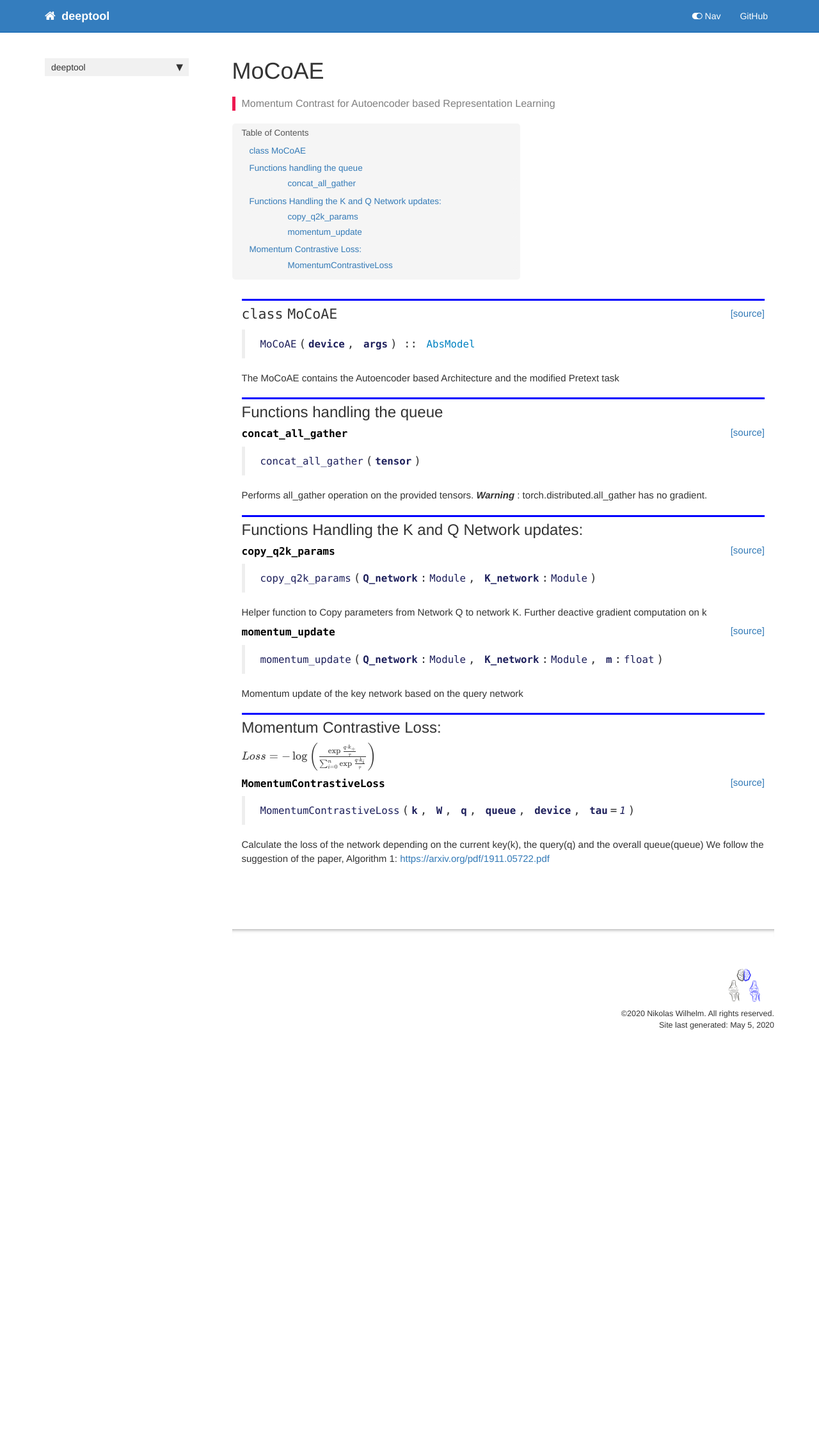
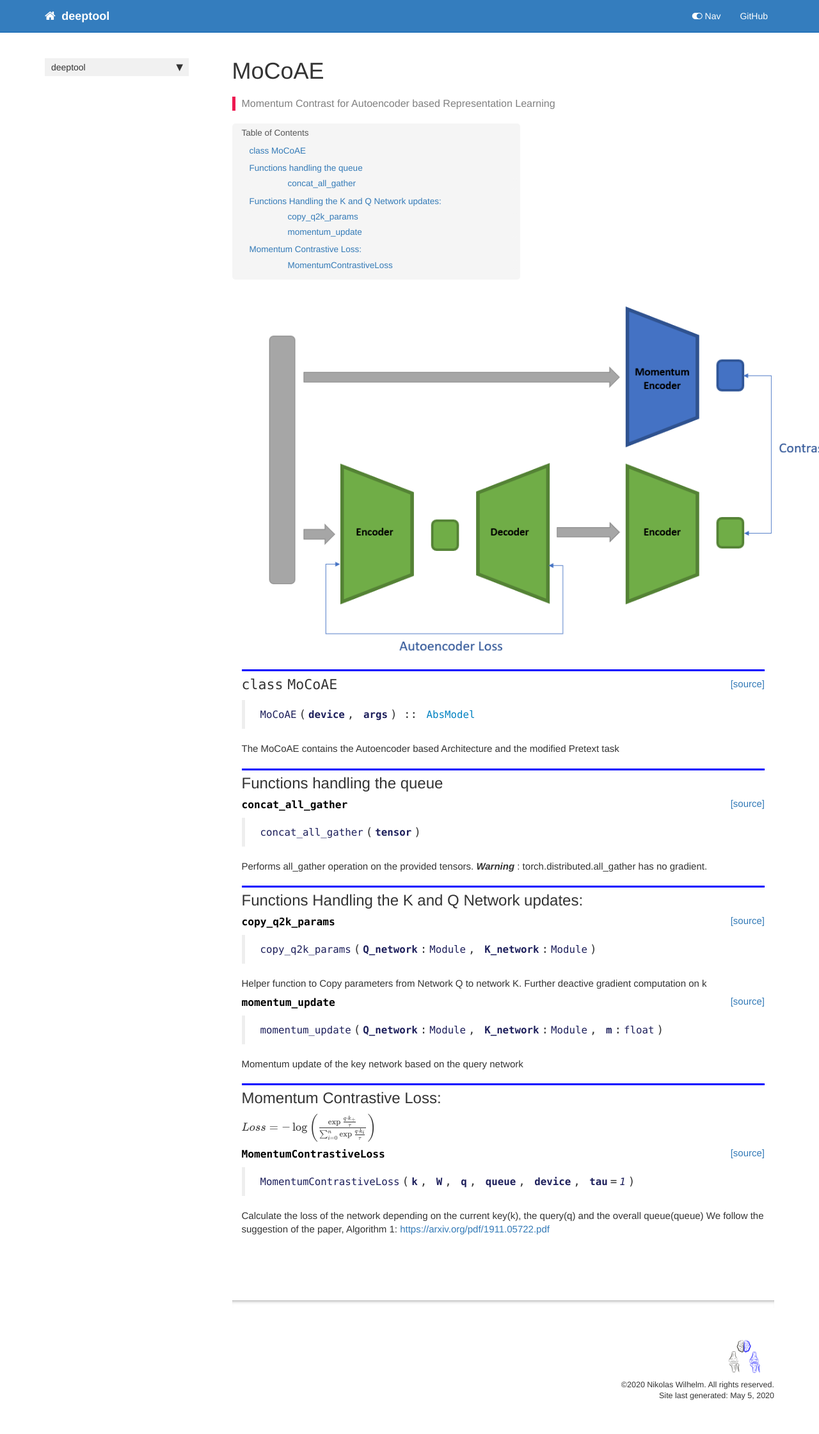
Before and after one commit to NikonPic/deeptool, a Jekyll site: the page built from docs/mocoae.html, in a window 1280 px wide. Shown: the whole page at 64% size. Built offline with Jekyll 4.4.1, drawn with Linux system fonts in a browser that asks for light colours; nearby versions of some CDN libraries; comment, search, counter and statistics services are not loaded; before the commit the page ends 1662 px from its top, so only the background shows below that.

Commit message:
included detailed mocoae

```diff
--- a/docs/mocoae.html
+++ b/docs/mocoae.html
@@ -27,6 +27,13 @@ description: "Momentum Contrast for Autoencoder based Representation Learning"
 </div>
     {% endraw %}
 
+<div class="cell border-box-sizing text_cell rendered"><div class="inner_cell">
+<div class="text_cell_render border-box-sizing rendered_html">
+<p>{% include image.html alt="Drawing" style="width: 700px;" file="/deeptool/img\mocoae.PNG" %}</p>
+
+</div>
+</div>
+</div>
     {% raw %}
 
 <div class="cell border-box-sizing code_cell rendered">
```
Also changed, not shown: docs/img/mocoae.PNG (added), nbs/img/mocoae.PNG (added), 12 other files.
